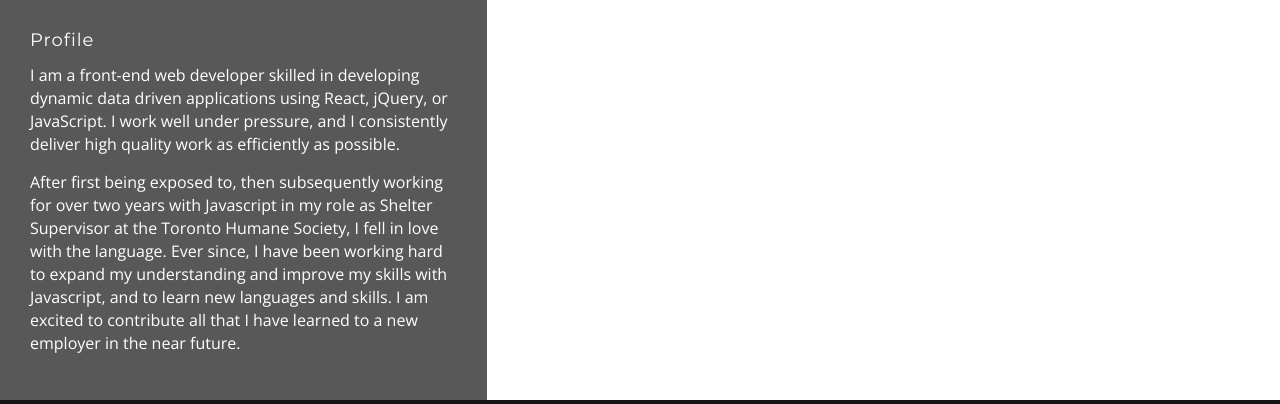
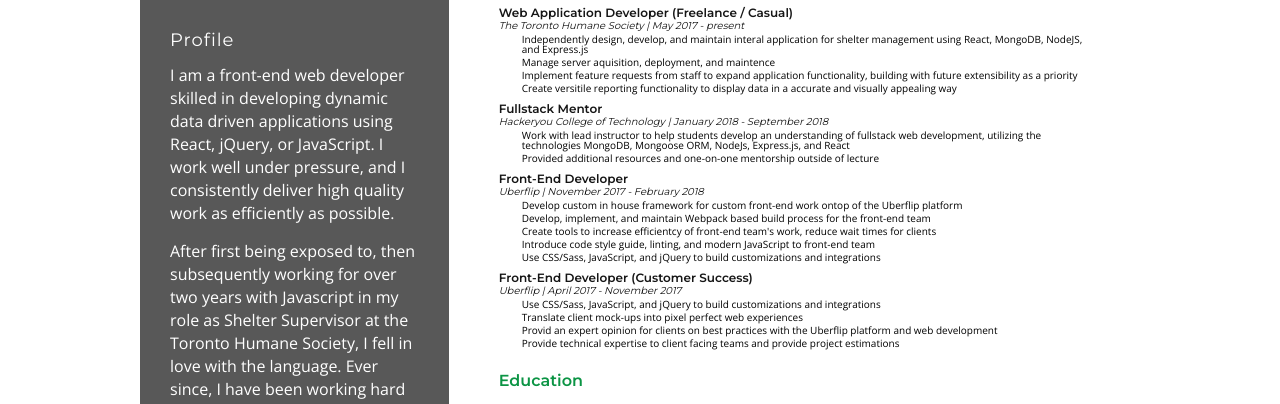
Before and after one commit to mwilkins91/homepage, a Gatsby site: page /resume in a window 1280 px wide. Shown: the part 624-1028 px from the top of the page. Built offline with nearby package versions, Linux system fonts and the light colour scheme; Gatsby itself is replaced by a stand-in of ours.

Commit message:
complete basic resume layout

```diff
--- /dev/null
+++ b/data/education.json
@@ -0,0 +1,16 @@
+[
+  {
+    "company": "HackerYou College of Technology",
+    "title": "Fullstack Masterclass",
+    "start": "2017-10-22",
+    "end": "2017-12-17",
+    "description": []
+  },
+  {
+    "company": "HackerYou College of Technology",
+    "title": "Web Development Immersive",
+    "start": "2017-01-30",
+    "end": "2017-03-12",
+    "description": []
+  }
+]
--- a/data/workHistory.json
+++ b/data/workHistory.json
@@ -1,8 +1,8 @@
 [
   {
     "company": "Uberflip",
-    "jobTitle": "Software Developer (Full-stack)",
-    "start": "22-02-2018",
+    "title": "Software Developer (Full-stack)",
+    "start": "2018-02-22",
     "end": "present",
     "description": [
       "Work as part of a scrum team to deliver new features and maintain both the front-end and back-end of Uberflip's main product",
@@ -15,9 +15,9 @@
   },
   {
     "company": "Uberflip",
-    "jobTitle": "Front-End Developer",
-    "start": "13-11-2017",
-    "end": "22-02-2018",
+    "title": "Front-End Developer",
+    "start": "2017-11-13",
+    "end": "2018-02-22",
     "description": [
       "Develop custom in house framework for custom front-end work ontop of the Uberflip platform",
       "Develop, implement, and maintain Webpack based build process for the front-end team",
@@ -28,9 +28,9 @@
   },
   {
     "company": "Uberflip",
-    "jobTitle": "Front-End Developer (Customer Success)",
-    "start": "24-04-2017",
-    "end": "13-11-2017",
+    "title": "Front-End Developer (Customer Success)",
+    "start": "2017-04-24",
+    "end": "2017-11-13",
     "description": [
       "Use CSS/Sass, JavaScript, and jQuery to build customizations and integrations",
       "Translate client mock-ups into pixel perfect web experiences",
@@ -40,8 +40,8 @@
   },
   {
     "company": "Hackeryou College of Technology",
-    "jobTitle": "Lead JavaScript Mentor",
-    "start": "26-9-2018",
+    "title": "Lead JavaScript Mentor",
+    "start": "2018-9-26",
     "end": "present",
     "description": [
       "Work with lead instructor to help students develop an understanding of the JavaScript language, its features, and its history.",
@@ -53,9 +53,9 @@
   },
   {
     "company": "Hackeryou College of Technology",
-    "jobTitle": "Fullstack Mentor",
-    "start": "12-1-2018",
-    "end": "26-9-2018",
+    "title": "Fullstack Mentor",
+    "start": "2018-1-12",
+    "end": "2018-9-26",
     "description": [
       "Work with lead instructor to help students develop an understanding of fullstack web development, utilizing the technologies MongoDB, Mongoose ORM, NodeJs, Express.js, and React",
       "Provided additional resources and one-on-one mentorship outside of lecture"
@@ -63,8 +63,8 @@
   },
   {
     "company": "The Toronto Humane Society",
-    "jobTitle": "Web Application Developer (Freelance / Casual)",
-    "start": "01-05-2017",
+    "title": "Web Application Developer (Freelance / Casual)",
+    "start": "2017-05-01",
     "end": "present",
     "description": [
       "Independently design, develop, and maintain interal application for shelter management using React, MongoDB, NodeJS, and Express.js",
--- a/package.json
+++ b/package.json
@@ -4,6 +4,7 @@
   "version": "1.0.0",
   "author": "Mark Wilkins <contactme@markwilkins.co>",
   "dependencies": {
+    "dayjs": "^1.7.7",
     "eslint-config-airbnb": "^17.1.0",
     "eslint-config-prettier": "^3.1.0",
     "eslint-config-react": "^1.1.7",
--- /dev/null
+++ b/src/components/ResumeInfoBlock.js
@@ -0,0 +1,60 @@
+import React from 'react';
+import styled from 'styled-components';
+import GreenTriangleUL from '../elements/GreenTriangleUL';
+import dayjs from 'dayjs';
+
+const Heading = styled.h3`
+  font-size: 1.2rem;
+  font-family: ${props => props.theme.headerFont};
+  font-weight: bold;
+  color: ${props => props.theme.black};
+  margin-bottom: 2px;
+`;
+
+const SubHeading = styled.h3`
+  font-size: 1rem;
+  font-family: ${props => props.theme.headerFont};
+  color: ${props => props.theme.black};
+  font-style: italic;
+`;
+
+const DescriptionLi = styled.li`
+  margin: 3px 0 ;
+`;
+
+const Description = styled.p`
+  font-family: ${props => props.theme.contentFont};
+`;
+
+const getPrintableDate = str => {
+  const dateFormat = 'MMMM YYYY'
+  const date = dayjs(str);
+  return date.isValid() ? date.format(dateFormat) : str;
+}
+
+const ResumeInfoBlock = ({data}) => {
+  const {
+    id,
+    company,
+    description = [],
+    end,
+    title,
+    start
+  } = data;
+
+  return (
+    <>
+      <Heading>{title}</Heading>
+      <SubHeading>{company} | {getPrintableDate(start)} - {getPrintableDate(end)}</SubHeading>
+      <GreenTriangleUL>
+        {description.map((line, i) => (
+          <DescriptionLi key={`${id}-line-${i}`}>
+            <Description>{line}</Description>
+          </DescriptionLi>
+        ))}
+      </GreenTriangleUL>
+    </>
+  );
+}
+
+export default ResumeInfoBlock;
--- a/src/containers/Resume.js
+++ b/src/containers/Resume.js
@@ -4,11 +4,14 @@ import Logo from '../elements/Logo';
 import SocialIcon from '../elements/SocalIcon';
 import Content from '../elements/Content';
 import GreenText from '../elements/GreenText';
+import { StaticQuery, graphql } from 'gatsby';
+import ResumeInfoBlock from '../components/ResumeInfoBlock';
+import dayjs from 'dayjs';
 
 const ResumeTitle = styled.h1`
     color: ${props => props.theme.black};
     font-size: 4.2rem;
-    font-family: "Montserrat",sans-serif;
+    font-family: ${props => props.theme.headerFont};
     text-transform: capitalize;
     font-weight: bold;
     padding: 35px 0;
@@ -20,29 +23,99 @@ const Main = styled.main`
 `;
 
 const ResumeSectionHeading = styled.h2`
-  font-size: 1.4rem;
-  font-family: "Montserrat",sans-serif;
+  font-size: 1.6rem;
+  font-family: ${props => props.theme.headerFont};
   font-weight: bold;
   padding: 15px 0;
   color: ${props => props.theme.green};
 `;
 
-const ResumeSubHeading = styled.h3`
-  font-size: 1.2rem;
-  font-family: "Montserrat",sans-serif;
-  font-weight: bold;
-  padding: 15px 0;
-  color: ${props => props.theme.black};
+const InfoBlockLi = styled.li`
+  margin: 10px 0;
 `;
 
+const presentFirst = ({node:a},{node:b}) => {
+  if (
+      a.end.toLowerCase() === 'present' &&
+      b.end.toLowerCase() !== 'present'
+    ) {
+      return -1;
+    }
+
+    if (
+      a.end.toLowerCase() !== 'present' &&
+      b.end.toLowerCase() === 'present'
+    ) {
+      return 1;
+    }
+
+    if (
+      a.end.toLowerCase() === 'present' &&
+      b.end.toLowerCase() === 'present'
+    ) {
+      return 0;
+    }
+
+    return dayjs(b.end).valueOf() - dayjs(a.end).valueOf();
+}
+
 const Resume = () => (
+  <StaticQuery
+    query={graphql`
+      query resumeQuery {
+        allWorkHistoryJson {
+          edges {
+            node {
+              id
+              company
+              title
+              start
+              end
+              description
+            }
+          }
+        }
+        allEducationJson {
+          edges {
+            node {
+              id
+              company
+              title
+              start
+              end
+            }
+          }
+        }
+      }
+    `}
+    render={data => {
+      const workExperienceArr = data.allWorkHistoryJson.edges;
+      const educationExperienceArr = data.allEducationJson.edges;
+      return (
       <Main>
         <ResumeTitle>
           <GreenText>Mark</GreenText> Wilkins
         </ResumeTitle>
         <ResumeSectionHeading>Experience</ResumeSectionHeading>
-
+        <ul>
+          {workExperienceArr.sort(presentFirst).map(({node}) => (
+              <InfoBlockLi>
+                <ResumeInfoBlock key={node.id} data={node}/>
+              </InfoBlockLi>
+            ))}
+        </ul>
+        <ResumeSectionHeading>Education</ResumeSectionHeading>
+        <ul>
+          {educationExperienceArr.map(({node}) => (
+              <InfoBlockLi>
+                <ResumeInfoBlock key={node.id} data={node}/>
+              </InfoBlockLi>
+            ))}
+        </ul>
       </Main>
+    )
+    }}
+  />
 );
 
 export default Resume;
--- a/src/containers/ResumeSideBar.js
+++ b/src/containers/ResumeSideBar.js
@@ -8,6 +8,9 @@ const SideBar = styled.aside`
   width: 33.333%;
   background: ${props => props.theme.resume.grey};
   padding: 30px;
+  @media screen and (max-width: 775px) {
+    width: 100%;
+  }
 `;
 
 const SideBarHeading = styled.h3`
--- a/src/containers/layout/index.js
+++ b/src/containers/layout/index.js
@@ -28,7 +28,7 @@ const Layout = ({ children }) => (
           ]}
         >
           <html lang="en" />
-          <link href="https://fonts.googleapis.com/css?family=Montserrat|Open+Sans:400,600" rel="stylesheet" />
+          <link href="https://fonts.googleapis.com/css?family=Montserrat:400,600|Open+Sans:400,600" rel="stylesheet" />
           <link rel="stylesheet" href="https://use.fontawesome.com/releases/v5.5.0/css/all.css" integrity="sha384-B4dIYHKNBt8Bc12p+WXckhzcICo0wtJAoU8YZTY5qE0Id1GSseTk6S+L3BlXeVIU" crossOrigin="anonymous" />
         </Helmet>
         <Header
--- a/src/containers/layout/layout.css
+++ b/src/containers/layout/layout.css
@@ -45,3 +45,11 @@ table {
 html {
   font-size: 62.5%;
 }
+
+html {
+  box-sizing: border-box;
+}
+
+*, *:before, *:after {
+  box-sizing: inherit;
+}
--- /dev/null
+++ b/src/elements/GreenTriangleUL.js
@@ -0,0 +1,27 @@
+import styled from 'styled-components';
+
+const indentSize = 1.3;
+
+const GreenTriangleUL = styled.ul`
+  li {
+    padding-left: ${indentSize}em;
+    margin-left: 10px;
+  }
+  li:before {
+    content: "\f0da"; /* FontAwesome Unicode */
+    font-family: "Font Awesome 5 Free";
+    font-weight: 900;
+    display: inline-block;
+    color: ${props => props.theme.green};
+    margin-left: -${indentSize}em;
+    width: ${indentSize}em;
+    display: inline-block;
+    font-style: normal;
+    font-variant: normal;
+    text-rendering: auto;
+    line-height: 1;
+    position: absolute;
+  }
+`;
+
+export default GreenTriangleUL;
--- a/src/pages/resume.js
+++ b/src/pages/resume.js
@@ -7,18 +7,24 @@ import Resume from '../containers/Resume';
 import styled from 'styled-components';
 import Heading from '../components/Heading';
 
-const Flex = styled.div`
+const Wrapper = styled.div`
   display: flex;
+  max-width: ${props => props.theme.wrapper};
+  margin: 0 auto;
+  @media screen and (max-width: 775px) {
+    flex-direction: column;
+  }
 `;
+
 
 const resumePage = () => (
   <ThemeProvider theme={theme}>
     <Layout>
       <Heading>Resume</Heading>
-      <Flex>
+      <Wrapper>
         <ResumeSideBar />
         <Resume />
-      </Flex>
+      </Wrapper>
     </Layout>
   </ThemeProvider>
 );
```
Also changed, not shown: 1 other file. Lines whose indentation alone changed are shown as unchanged.
